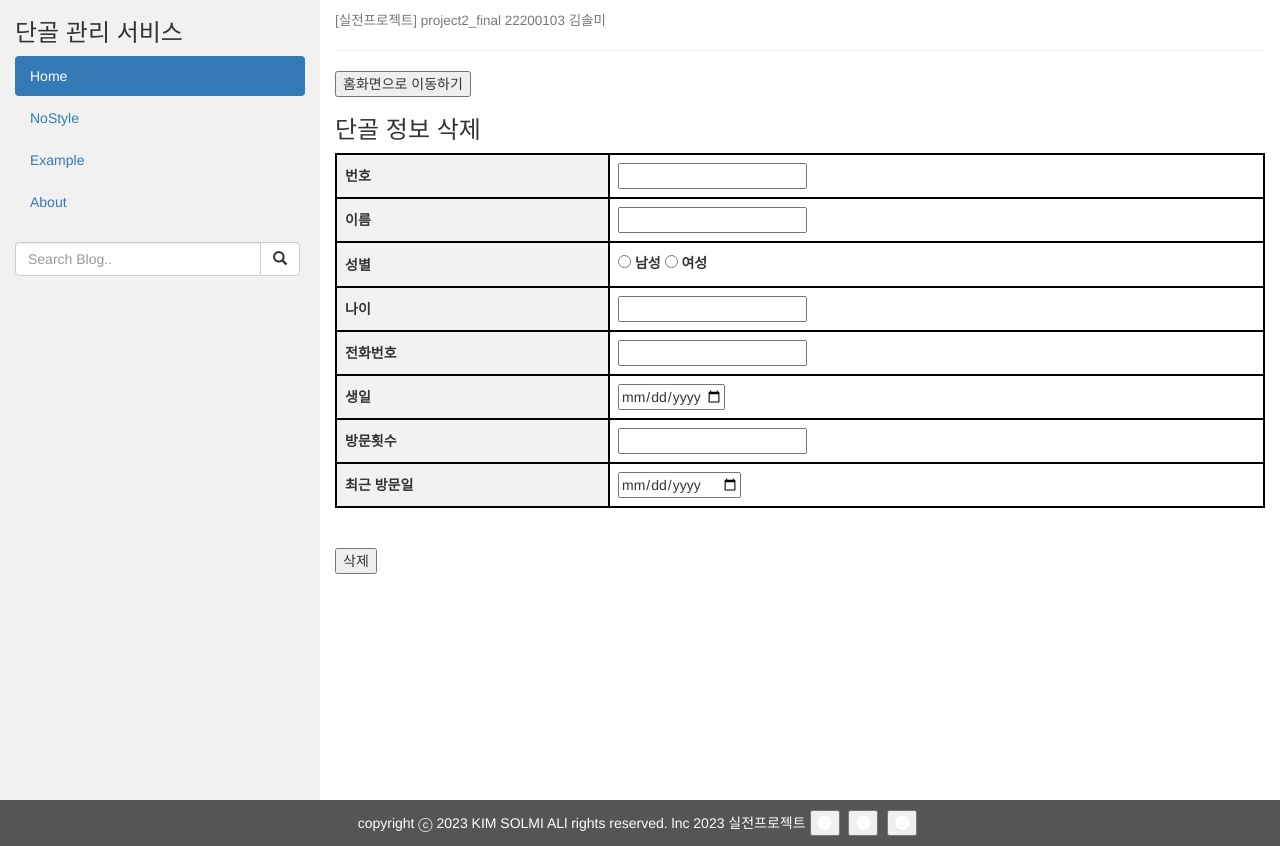
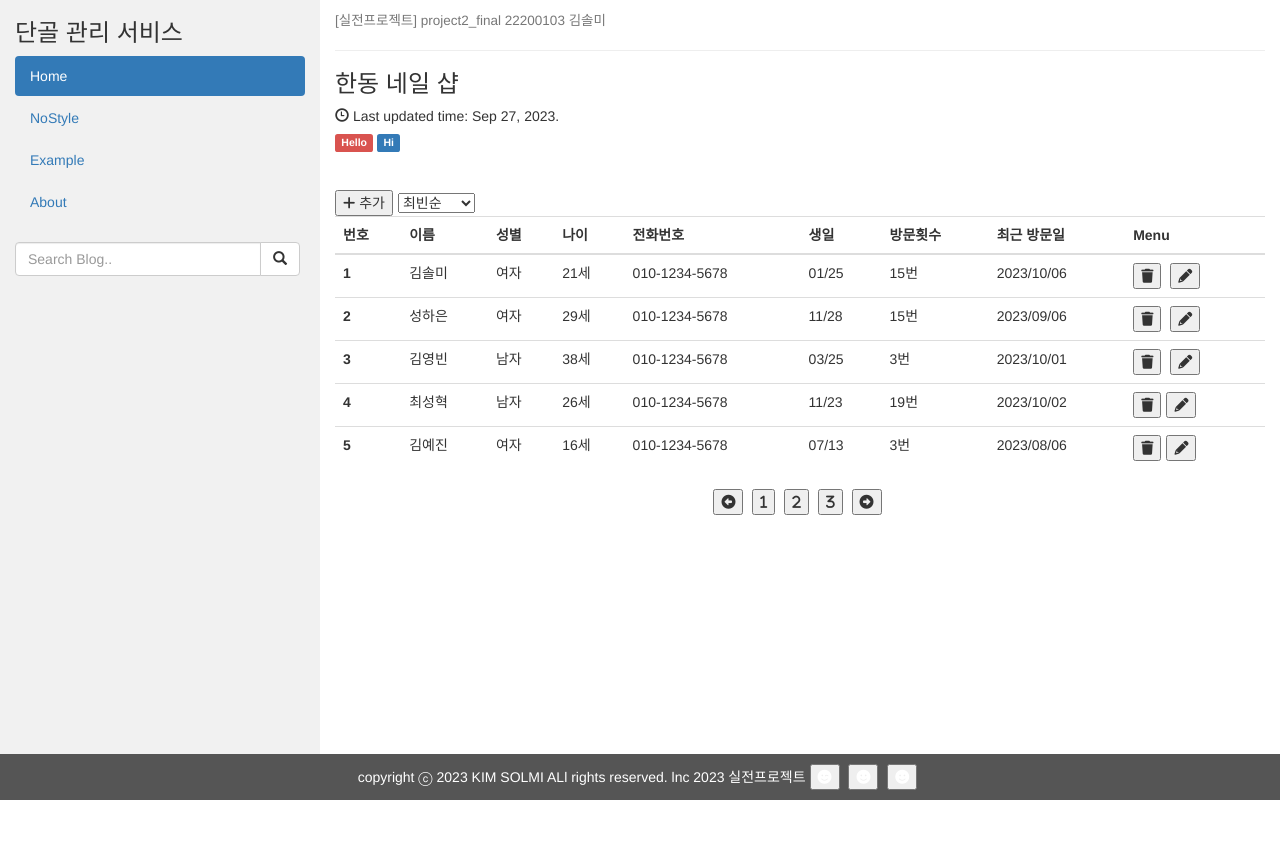
Before and after one commit to thisissolmi/project2_final, a plain HTML site: page delete.html in a window 1280 px wide. After the commit the page ends 800 px from the top, so only its background shows below. Drawn offline with nearby package versions, Linux system fonts and the light colour scheme.

Commit message:
new button

```diff
--- a/delete.html
+++ b/delete.html
@@ -1,19 +1,15 @@
-<!-- edit.html - 임의로 정한 레코드의 모든 항목을 보여주면서 수정하는 폼을
-보여주는 Form 페이지
-● 필수 항목에 대해서 Validation Check Javascript 적용할 것
-● [수정] 버튼을 누르면 “게시물을 수정할까요?” Confirm 창 띄울 것 -->
+<!-- index.html - 주요 입력항목을 기준으로 임의의 내용이 기입된 목록 페이지
+● 게시물 추가 시 입력하는 항목 중 4개 이상의 항목을 목록으로 표시 -->
 
-<!-- add.html - index.html에서 [Add]를 눌렀을 때 나오는 페이지로, 하나의
-게시물에 필요한 모든 입력항목을 입력받는 Form 페이지
-● 필수 항목에 대해서 Validation Check Javascript 적용할 것
-● [추가] 버튼을 누르면 “게시물이 추가됩니다” Alert 창 띄울 것 -->
+<!-- HOME  -->
+
 
 
 
 <!DOCTYPE html>
 <html lang="en">
 <head>
-  <title>삭제 페이지</title>
+  <title>단골서비스</title>
   <meta charset="utf-8">
   <meta name="viewport" content="width=device-width, initial-scale=1">
   <link rel="stylesheet" href="https://maxcdn.bootstrapcdn.com/bootstrap/3.4.1/css/bootstrap.min.css">
@@ -21,6 +17,8 @@
   <script src="https://maxcdn.bootstrapcdn.com/bootstrap/3.4.1/js/bootstrap.min.js"></script>
 
   <style>
+
+
 
 
     /* Set height of the grid so .sidenav can be 100% (adjust if needed) */
@@ -79,11 +77,204 @@
     <div class="col-sm-9">
       <h4><small>[실전프로젝트] project2_final 22200103 김솔미 </small></h4>
       <hr>
+      <h3>한동 네일 샵</h3>
+      <h5><span class="glyphicon glyphicon-time"></span> Last updated time: Sep 27, 2023.</h5>
+      <h5><span class="label label-danger">Hello</span> <span class="label label-primary">Hi</span></h5><br>
+      <p>
 
+        <table class="table">
+          <thead>
+            <button id="addButton">
+              <i class="fas fa-plus"></i> 추가
           </button>
+
+          <script>
+            document.getElementById('addButton').addEventListener('click', function() {
+                // 버튼을 클릭할 때 add.html 페이지로 이동합니다.
+                window.location.href = 'add.html';
+            });
+        </script>
+
+          <select name="listy">
+            <optgroup label="리스트">
+              <option value="1"> 최빈순 </option>
+              <option value="2"> 최신순 </option>
+              <option value="3"> 이름순 </option>
+            </optgroup>
+          </select>
+
+            <tr>
+              <th scope="col"> 번호 </th>
+              <th scope="col"> 이름 </th>
+              <th scope="col"> 성별 </th>
+              <th scope="col"> 나이 </th>
+              <th scope="col"> 전화번호 </th>
+              <th scope="col"> 생일 </th>
+              <th scope="col"> 방문횟수 </th>
+              <th scope="col"> 최근 방문일 </th>
+              <th scope="col"> Menu </th>
+
+            </tr>
+          </thead>
+
+          <tbody id ="list-table">
+              <th scope="row">1</th>
+              <td scope="row">김솔미</td>
+              <td scope="row">여자</td>
+              <td scope="row">21세</td>
+              <td scope="row">010-1234-5678</td>
+              <td scope="row">01/25</td>
+              <td scope="row">15번</td>
+              <td scope="row">2023/10/06</td>
+
+              <td scope="row">
+              <link rel="stylesheet" href="https://cdnjs.cloudflare.com/ajax/libs/font-awesome/6.0.0-beta3/css/all.min.css">
+
+
+              <button id="trashButton1" onclick="confirmDelete()">
+                <i class="fas fa-trash"></i>
+              </button>
+
+              <script>
+              function confirmDelete() {
+                  if (confirm("게시물을 삭제할까요?")) {
+                      window.location.href = 'delete.html'; // 예시로 페이지 이동하는 코드를 추가했습니다.
+                  }
+              }
+              </script>
+
+              <link rel="stylesheet" href="https://cdnjs.cloudflare.com/ajax/libs/font-awesome/6.0.0-beta3/css/all.min.css">
+
+              <button id="editButton1">
+              <i class="fas fa-pencil"></i>
+              </button>
+
+              <script>
+              document.getElementById('editButton1').addEventListener('click', function() {
+              window.location.href = 'edit.html';
+              });
+              </script>
+
             </td>
 
+
 </head>
+            </tr>
+               <tr>
+              <th scope="row">2</th>
+              <td scope="row">성하은</td>
+              <td scope="row">여자</td>
+              <td scope="row">29세</td>
+              <td scope="row">010-1234-5678</td>
+              <td scope="row">11/28</td>
+              <td scope="row">15번</td>
+              <td scope="row">2023/09/06</td>
+
+              <td scope="row">
+                <link rel="stylesheet" href="https://cdnjs.cloudflare.com/ajax/libs/font-awesome/6.0.0-beta3/css/all.min.css">
+                <button id="trashButton2" onclick="confirmDelete()">
+                  <i class="fas fa-trash"></i>
+                </button>
+
+                <script>
+                function confirmDelete() {
+                    if (confirm("게시물을 삭제할까요?")) {
+                        window.location.href = 'delete.html'; // 예시로 페이지 이동하는 코드를 추가했습니다.
+                    }
+                }
+                </script>
+
+                <link rel="stylesheet" href="https://cdnjs.cloudflare.com/ajax/libs/font-awesome/6.0.0-beta3/css/all.min.css">
+
+                <button id="editButton2">
+                <i class="fas fa-pencil"></i>
+                </button>
+
+                <script>
+                document.getElementById('editButton2').addEventListener('click', function() {
+                window.location.href = 'edit.html';
+                });
+                </script>
+
+            </tr>
+
+
+
+            <tr>
+              <th scope="row">3</th>
+              <td scope="row">김영빈</td>
+              <td scope="row">남자</td>
+              <td scope="row">38세</td>
+              <td scope="row">010-1234-5678</td>
+              <td scope="row">03/25</td>
+              <td scope="row">3번</td>
+              <td scope="row">2023/10/01</td>
+              <td scope="row">
+                <link rel="stylesheet" href="https://cdnjs.cloudflare.com/ajax/libs/font-awesome/6.0.0-beta3/css/all.min.css">
+
+                <button id="trashButton3" onclick="confirmDelete()">
+                  <i class="fas fa-trash"></i>
+                </button>
+
+                <script>
+                function confirmDelete() {
+                    if (confirm("게시물을 삭제할까요?")) {
+                        window.location.href = 'delete.html'; // 예시로 페이지 이동하는 코드를 추가했습니다.
+                    }
+                }
+                </script>
+
+                <link rel="stylesheet" href="https://cdnjs.cloudflare.com/ajax/libs/font-awesome/6.0.0-beta3/css/all.min.css">
+
+                <button id="editButton3">
+                <i class="fas fa-pencil"></i>
+                </button>
+
+                <script>
+                document.getElementById('editButton3').addEventListener('click', function() {
+                window.location.href = 'edit.html';
+                });
+                </script>
+
+
+            </tr>
+            <tr>
+              <th scope="row">4</th>
+              <td scope="row">최성혁</td>
+              <td scope="row">남자</td>
+              <td scope="row">26세</td>
+              <td scope="row">010-1234-5678</td>
+              <td scope="row">11/23</td>
+              <td scope="row">19번</td>
+              <td scope="row">2023/10/02</td>
+              <td scope="row">
+                <link rel="stylesheet" href="https://cdnjs.cloudflare.com/ajax/libs/font-awesome/6.0.0-beta3/css/all.min.css">
+                <button>
+      <i class="fas fa-trash"></i>
+      <link rel="stylesheet" href="https://cdnjs.cloudflare.com/ajax/libs/font-awesome/6.0.0-beta3/css/all.min.css">
+                <button>
+      <i class="fas fa-pencil"></i>
+  </button>
+            </tr>
+
+            <tr>
+              <th scope="row">5</th>
+              <td scope="row">김예진</td>
+              <td scope="row">여자</td>
+              <td scope="row">16세</td>
+              <td scope="row">010-1234-5678</td>
+              <td scope="row">07/13</td>
+              <td scope="row">3번</td>
+              <td scope="row">2023/08/06</td>
+              <td scope="row">
+                <link rel="stylesheet" href="https://cdnjs.cloudflare.com/ajax/libs/font-awesome/6.0.0-beta3/css/all.min.css">
+                <button>  <i class="fas fa-trash"></i>
+                <link rel="stylesheet" href="https://cdnjs.cloudflare.com/ajax/libs/font-awesome/6.0.0-beta3/css/all.min.css">
+                <button>
+                <i class="fas fa-pencil"></i>
+               </button>
+            </tr>
+
 
 
 
@@ -91,156 +282,25 @@
 
         </table>
 
-        <button id="myButton" onclick="location.href ='./index.html'">홈화면으로 이동하기</button>
+        <div class = "button-container" style="text-align: center;">
+          <button>
+            <i class="fas fa-arrow-alt-circle-left"></i>
+           </button>
+          <button>
+            <i class="fas fa-1"></i>
+           </button>
+           <button>
+            <i class="fas fa-2"></i>
+           </button>
+           <button>
+            <i class="fas fa-3"></i>
+           </button>
 
-        <script>
-            var button = document.getElementById("myButton");
-            button.addEventListener("click", function () {
-                /Users/kimsolmi/Desktop/2023-2/실전프로젝트/Project2_final/Index.html
+           <button>
+            <i class="fas fa-arrow-alt-circle-right"></i>
+           </button>
+        </div>
 
-                window.location.href = "file:///Users/kimsolmi/Desktop/2023-2/실전프로젝트/Project2_final/Index.html";
-            });
-        </script>
-
-<h3>단골 정보 삭제</h3>
-<form id="postForm" onsubmit="return validateForm()">
-
-    <table>
-        <tr>
-            <th>번호</th>
-            <td><input type="text" id="title" name="title" required></td>
-        </tr>
-        <tr>
-            <th>이름</th>
-            <td><input type="text" id="title" name="title" required></td>
-        </tr>
-        <tr>
-            <th>성별</th>
-            <td>
-                <input type="radio" id="남성" name="man" value="man">
-                <label for="남성">남성</label>
-                <input type="radio" id="여성" name="man" value="woman">
-                <label for="여성">여성</label>
-            </td>
-        </tr>
-        <tr>
-            <th>나이</th>
-            <td><input type="text" id="title" name="title" required></td>
-        </tr>
-        <tr>
-            <th>전화번호</th>
-            <td><input type="text" id="title" name="title" required></td>
-        </tr>
-        <tr>
-            <th>생일</th>
-            <td>
-                <input type="date" id="date" min="1900-01-01">
-            </td>
-        </tr>
-        <tr>
-            <th>방문횟수</th>
-            <td><input type="text" id="title" name="title" required></td>
-        </tr>
-        <tr>
-            <th>최근 방문일</th>
-            <td>
-                <input type="date" id="date" min="1900-01-01">
-            </td>
-        </tr>
-    </table>
-
-    <style>
-        table {
-            border-collapse: collapse; /* 테두리 간격을 없애기 위해 테두리를 합칩니다. */
-            width: 100%; /* 표의 폭을 100%로 설정하여 부모 요소에 맞게 조절합니다. */
-        }
-
-        th, td {
-            border: 2px solid black; /* 두꺼운 검은색 선으로 테두리를 설정합니다. */
-            padding: 8px; /* 셀 내부 여백을 설정합니다. */
-            text-align: left; /* 텍스트를 왼쪽 정렬합니다. */
-        }
-
-        th {
-            background-color: #f2f2f2; /* 헤더 셀의 배경색을 설정합니다. */
-        }
-
-    </style>
-
-
-    <script>
-        // 현재 날짜를 가져옵니다.
-        var currentDate = new Date();
-
-        // 현재 날짜를 "YYYY-MM-DD" 형식의 문자열로 변환합니다.
-        var formattedDate = currentDate.toISOString().split('T')[0];
-
-        // input 요소의 max 속성을 현재 날짜로 설정합니다.
-        document.getElementById('date').setAttribute('max', formattedDate);
-    </script>
-
-    <br>
-    <br>
-    <button type="submit">삭제</button>
-</form>
-
-<script>
-    function validateForm() {
-        var title = document.getElementById('title').value;
-        var content = document.getElementById('content').value;
-
-        if (title.trim() === '' || content.trim() === '') {
-            alert('필수 항목을 모두 입력하세요.');
-            return false;
-        }
-
-        alert('단골 정보가 성공적으로 추가되었습니다!');
-        return true;
-    }
-</script>
-
-<script>
-    function validateForm() {
-        // 입력한 정보 가져오기
-        var title = document.getElementById('title').value;
-        var name = document.getElementById('name').value;
-        var gender = document.querySelector('input[name="man"]:checked').value;
-        var age = document.getElementById('age').value;
-        var phoneNumber = document.getElementById('phoneNumber').value;
-        var birthday = document.getElementById('date').value;
-        var visitCount = document.getElementById('visitCount').value;
-        var recentVisit = document.getElementById('recentVisit').value;
-
-        // 입력한 정보를 객체로 저장
-        var customerInfo = {
-            title: title,
-            name: name,
-            gender: gender,
-            age: age,
-            phoneNumber: phoneNumber,
-            birthday: birthday,
-            visitCount: visitCount,
-            recentVisit: recentVisit
-        };
-
-        // 저장된 정보를 배열로 가져오기 (이미 저장된 정보가 있을 수 있음)
-        var savedInfo = JSON.parse(localStorage.getItem('customerInfo')) || [];
-
-        // 새로운 정보를 배열에 추가
-        savedInfo.push(customerInfo);
-
-        // 배열을 다시 로컬 스토리지에 저장
-        localStorage.setItem('customerInfo', JSON.stringify(savedInfo));
-
-        // 알림 표시
-        alert('단골 정보가 성공적으로 추가되었습니다!');
-
-        // 폼 초기화
-        document.getElementById('postForm').reset();
-
-        return false;
-    }
-</script>
 
 
       </p>
@@ -248,6 +308,8 @@
         </div>
       </div>
     </div>
+
+
 
 <footer class="container-fluid">
   <footer>
@@ -260,8 +322,12 @@
 
 
 footer {
+  position: fixed;
+  left: 0px;
+  right: 0px;
+  bottom: 0px;
   text-align: center;
-      padding: 5px;
+  padding: 10px;
   /* background-color: #abbaba; */
   color: #ffffff;
 }
@@ -306,6 +372,35 @@
   </h>
 </footer>
 
-
 </body>
 </html>
+
+<!-- <script>
+    // 로컬 스토리지에서 저장된 정보 가져오기
+    var savedInfo = JSON.parse(localStorage.getItem('customerInfo')) || [];
+
+    // 표 행에 정보 추가하기
+    var table = document.querySelector('#customerTable tbody');
+
+    savedInfo.forEach(function (info, index) {
+        var row = table.insertRow(-1); // -1을 사용하여 마지막 행에 추가
+
+        var cell1 = row.insertCell(0);
+        var cell2 = row.insertCell(1);
+        var cell3 = row.insertCell(2);
+        var cell4 = row.insertCell(3);
+        var cell5 = row.insertCell(4);
+        var cell6 = row.insertCell(5);
+        var cell7 = row.insertCell(6);
+        var cell8 = row.insertCell(7);
+
+        cell1.innerHTML = info.title;
+        cell2.innerHTML = info.name;
+        cell3.innerHTML = info.gender;
+        cell4.innerHTML = info.age;
+        cell5.innerHTML = info.phoneNumber;
+        cell6.innerHTML = info.birthday;
+        cell7.innerHTML = info.visitCount;
+        cell8.innerHTML = info.recentVisit;
+    });
+</script> -->
```
Also changed, not shown: Index.html (+7 -1 lines), add.html (+5 -2 lines), edit.html (+9 -5 lines), my.css (+17 -10 lines), index.js (line endings or trailing spaces), 1 other file. Lines whose indentation alone changed are shown as unchanged.
